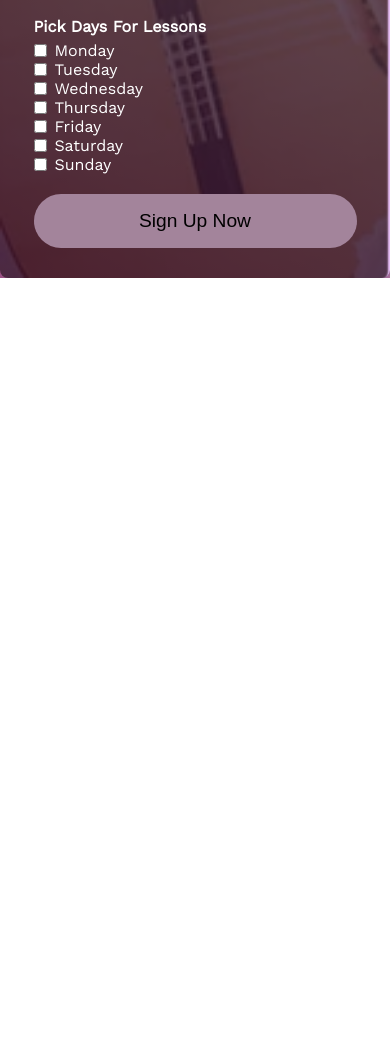
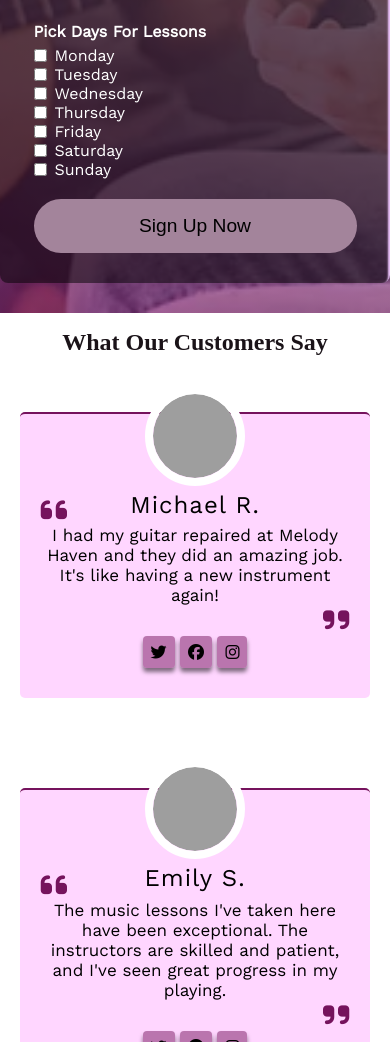
Before and after one commit to rh0se/Music-store-product-landing-page, a plain HTML site: page index.html in a window 390 px wide. Shown: the part 5364-6406 px from the top of the page. Before the commit the page ends 5642 px from the top, so only its background shows below. Drawn offline with nearby package versions, Linux system fonts and the light colour scheme; grey boxes are pictures that could not be loaded; a web font is replaced by a local one.

Commit message:
made the background img of the reg form responsive and created a responsive testimonial section

```diff
--- a/index.html
+++ b/index.html
@@ -28,9 +28,9 @@
             <!-- DROPDOWN MENU -->
           <ul class="dropdown">
             <li><a href="#our-services" class="dropdown-link">Our services</a></li>
-            <li><a href="/" class="dropdown-link">Music Lessons</a></li>
+            <li><a href="#music-lessons" class="dropdown-link">Music Lessons</a></li>
             <li><a href="/" class="dropdown-link">How it works</a></li>
-            <li><a href="/" class="dropdown-link">Testimonials</a></li>
+            <li><a href="#Testimonals" class="dropdown-link">Testimonials</a></li>
           </ul>
         </li>
             <li><a href="#">Pricing</a></li>
@@ -154,7 +154,7 @@ Flexible scheduling options to accommodate your availability.</p>
     </article>
   </div>
 
-    <fieldset>
+    <fieldset id="music-lessons">
       <h2> Sign Up for Music Lessons</h2>
           <form class="register-container" action="#">
             <div class="form-item">
@@ -220,6 +220,63 @@ Flexible scheduling options to accommodate your availability.</p>
           <button type="submit" value="register" class="lesson-btn">Sign Up Now</button>
           </form>
     </fieldset>
+
+    <div class="testimonial-section" id="Testimonials">
+      <h2>What Our Customers Say</h2>
+      <div class="testimonial-wrapper">
+      <article class="testimonial">
+        <div class="profile">
+          <div class="imgBox">
+          <img src="https://i.pravatar.cc/400?img=55">
+          </div>
+          <p class="testimonial-author">Michael R.</p>
+        </div>
+          <blockquote>
+              <span class="fa fa-quote-left left"></span>I had my guitar repaired at Melody Haven and they did an amazing job. It's like having a new instrument again!<span class="fa fa-quote-right right"></span>
+          </blockquote>
+          <div class="social">
+            <i class="fab fa-twitter"></i>
+            <i class="fab fa-facebook"></i>
+            <i class="fab fa-instagram"></i>
+          </div>
+      </article>
+      <article class="testimonial">
+        <div class="profile">
+          <div class="imgBox">
+          <img src="https://i.pravatar.cc/400?img=16">
+          </div>
+          <p class="testimonial-author"> Emily S.</p>
+        </div>
+          <blockquote>
+              <span class="fa fa-quote-left left"></span>The music lessons I've taken here have been exceptional. The instructors are skilled and patient, and I've seen great progress in my playing.<span class="fa fa-quote-right right"></span>
+          </blockquote>
+          <div class="social">
+            <i class="fab fa-twitter"></i>
+            <i class="fab fa-facebook"></i>
+            <i class="fab fa-instagram"></i>
+          </div>
+      </article>
+      <article class="testimonial">
+        <div class="profile">
+          <div class="imgBox">
+          <img src="https://i.pravatar.cc/400?img=7">
+          </div>
+          <p class="testimonial-author">David M.</p>
+        </div>
+          <blockquote>
+              <span class="fa fa-quote-left left"></span>I can't recommend Melody Haven enough. Their repair service is prompt, and their music lessons are tailored to individual needs.<span class="fa fa-quote-right right"></span>
+          </blockquote>
+          <div class="social">
+            <i class="fab fa-twitter"></i>
+            <i class="fab fa-facebook"></i>
+            <i class="fab fa-instagram"></i>
+          </div>
+      </article>
+      </div>
+    </div>
+    <div id="how-it-works">
+
+    </div>
     </section>
 
   </main>
--- a/styles.css
+++ b/styles.css
@@ -376,6 +376,7 @@ fieldset {
     justify-content: center;
     gap: 20px;
     padding: 30px 5px;
+    margin: 5px 0 30px;
     display: flex;
     flex-wrap: wrap;
     background: rgba(0, 0, 0, 0.5);
@@ -435,6 +436,134 @@ fieldset {
 .lesson-btn:hover {
     background-color: #dbb9d3;
 }
+
+.testimonial-section {
+    position: relative;
+    background-color: #fff;
+}
+
+.testimonial-wrapper {
+    width: 100%;
+    display: flex;
+    justify-content: center;
+    flex-wrap: wrap;
+    text-align: center;
+}
+
+.testimonial {
+    position: relative;
+    width: 350px;
+    background-color: #ffd6ff;
+    margin: 40px 10px;
+    padding: 30px 20px;
+    border-radius: 5px;
+    transition: 0.3s ease;
+    border-top: 2px solid rgba(117, 19, 93);
+}
+
+.testimonial .profile {
+    position: absolute;
+    left: 50%;
+    transform: translateX(-50%);
+    top: -10%;
+    width: 100%;
+    display: block;
+}
+
+.imgBox {
+    position: relative;
+    height: 100px;
+    width: 100px;
+    margin: auto;
+    border: 8px solid #fff;
+    border-radius: 50%;
+    overflow: hidden;
+}
+
+.imgBox img {
+    position: absolute;
+    width: 100%;
+    height: 100%;
+    object-fit: cover;
+    top: 0;
+    left: 0;
+    border-radius: 50%;
+    transition: 0.3 ease;
+}
+
+.imgBox:hover {
+    filter: saturate(140%);
+    transform: scale(0.95);
+}
+
+.profile p {
+    padding: 5px 0;
+    text-transform: capitalize;
+    text-align: center;
+    letter-spacing: 1px;
+    font-weight: 500px;
+    font-size: 1.5em
+}
+
+
+.testimonial blockquote {
+    margin-top: 50px;
+    padding: 0.8px;
+    font-size: 17px
+}
+
+blockquote .left{
+    font-size: 30px;
+    text-align: left;
+    display: block;
+    color: rgba(117, 19, 93);
+}
+
+blockquote .right {
+    font-size: 30px;
+    text-align: right;
+    display: block;
+    color: rgba(117, 19, 93);
+}
+
+.testimonial .social {
+    width: 100%;
+}
+
+.testimonial .social i {
+    font-size: 1em;
+    color: inherit;
+    padding: 8px;
+    background: rgba(117, 19, 93, 0.5);
+    border-radius: 4px;
+    box-shadow: 0 4px 4px rgba(0, 0, 0, 0.5);
+    cursor: pointer;
+}
+
+.testimonial .social i:hover {
+    border: 1px solid rgba(117, 19, 93);
+}
+
+/*.testimonials {
+    padding: 50px;
+    text-align: center;
+}
+.testimonial {
+    margin-bottom: 30px;
+}
+
+.testimonial blockquote {
+    font-size: 18px;
+    font-style: italic;
+    color: #333;
+    margin: 0;
+}
+
+.testimonial-author {
+    margin-top: 10px;
+    font-weight: bold;
+    color: #777;
+}*/
 
 @media (max-width: 820px) {
     .navbar {
@@ -566,7 +695,7 @@ fieldset {
     }
 
     fieldset {
-
+       background-position: top;
     }
 }
 
```
